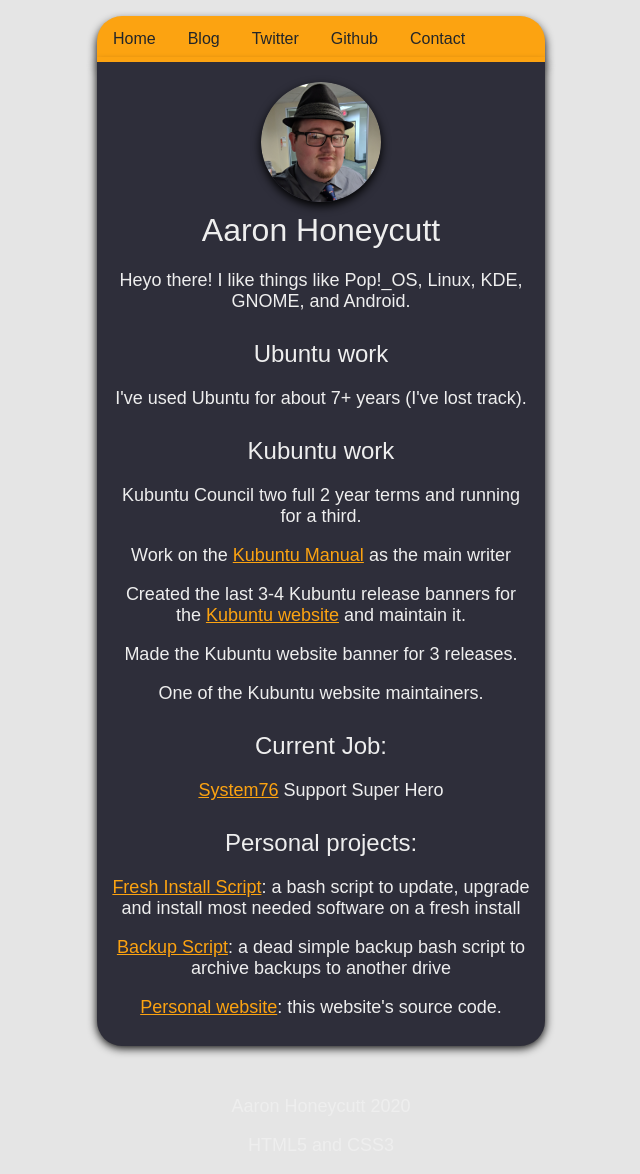
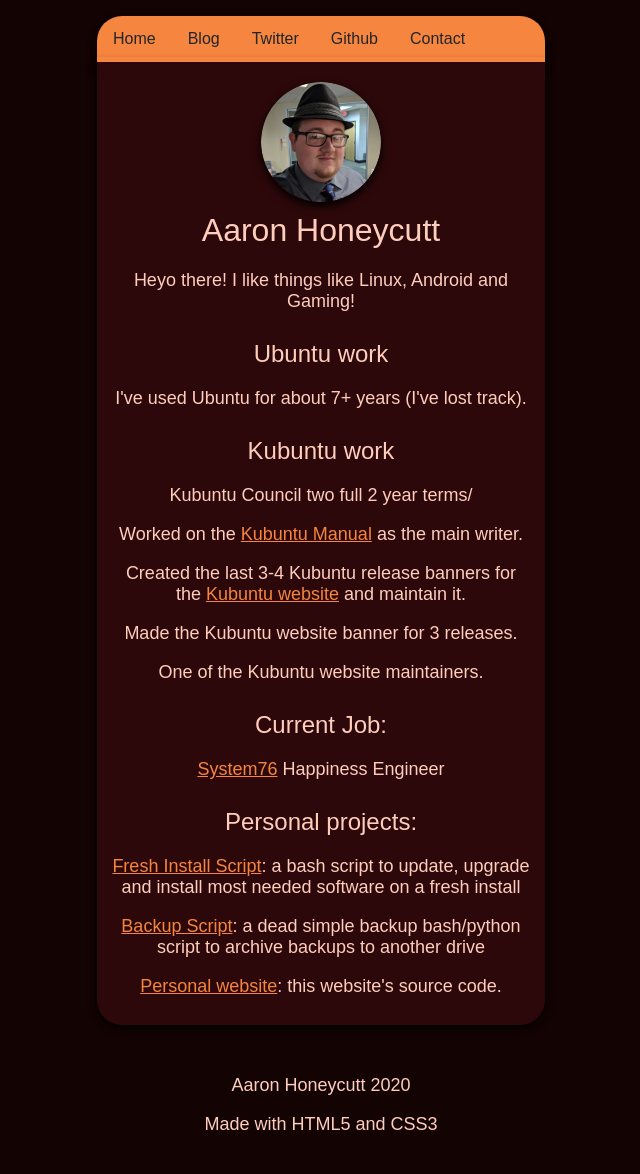
Before and after one commit to ahoneybun/website, a PHP site: page / in a window 1280 px wide. Shown: the whole page, without its empty margins (327-967 px from the left). After the commit the page ends 1130 px from the top, so only its background shows below. Run offline with PHP 8.4, Linux system fonts and the light colour scheme.

Commit message:
update color scheme and fix footer

```diff
--- a/index.html
+++ b/index.html
@@ -22,25 +22,25 @@
   <div class="content">
     <img class="face" src="images/website-image_120.png">
     <h1>Aaron Honeycutt</h1>
-      <p> Heyo there! I like things like Pop!_OS, Linux, KDE, GNOME, and Android. </p>
+      <p> Heyo there! I like things like Linux, Android and Gaming! </p>
     <h2>Ubuntu work</h2>
       <p> I've used Ubuntu for about 7+ years (I've lost track). </p>
     <h2> Kubuntu work </h2>
-      <p> Kubuntu Council two full 2 year terms and running for a third. </p>
-      <p> Work on the <a href="https://github.com/kubuntu-team/kubuntu-manual">Kubuntu Manual</a> as the main writer </p>
+      <p> Kubuntu Council two full 2 year terms/ </p>
+      <p> Worked on the <a href="https://github.com/kubuntu-team/kubuntu-manual">Kubuntu Manual</a> as the main writer. </p>
       <p> Created the last 3-4 Kubuntu release banners for the <a href="https://kubuntu.org/">Kubuntu website</a> and maintain it.</p>
       <p> Made the Kubuntu website banner for 3 releases.</p>
       <p> One of the Kubuntu website maintainers.</p>
     <h2> Current Job: </h2>
-      <p> <a href="https://system76.com">System76</a> Support Super Hero</p>
+      <p> <a href="https://system76.com">System76</a> Happiness Engineer</p>
     <h2> Personal projects: </h2>
       <p> <a href="https://github.com/ahoneybun/fresh-install-script">Fresh Install Script</a>: a bash script to update, upgrade and install most needed software on a fresh install</p>
-      <p> <a href="https://github.com/ahoneybun/backup-script">Backup Script</a>: a dead simple backup bash script to archive backups to another drive</p>
+      <p> <a href="https://github.com/ahoneybun/backup-script">Backup Script</a>: a dead simple backup bash/python script to archive backups to another drive</p>
       <p> <a href="https://github.com/ahoneybun/website">Personal website</a>: this website's source code.
   </div>
     <footer>
       <p>Aaron Honeycutt 2020</p>
-      <p>HTML5 and CSS3</p>
+      <p>Made with HTML5 and CSS3</p>
     </footer>
 </body>
 </html>
--- a/style.css
+++ b/style.css
@@ -1,10 +1,10 @@
 html, body {
   width: 100%;
-  background-color: #E5E5E5;
+  background-color: #130303;
 }
 
 h1, h2 {
-  color: #EEE;
+  color: #FFCDBC;
   font-family: Fira sans, sans-serif;
   text-align: center;
   margin-left: auto;
@@ -15,18 +15,7 @@
 }
 
 p, p1 {
-  color: #EEE;
-  font-family: Fira sans, sans-serif;
-  font-size: 18px;
-  text-align: center;
-  margin-left: auto;
-  margin-right: auto;
-  padding-left: 15px;
-  padding-right: 15px;
-}
-
-.class {
-  color: #EEE;
+  color: #FFCDBC;
   font-family: Fira sans, sans-serif;
   font-size: 18px;
   text-align: center;
@@ -52,7 +41,7 @@
   min-width: 300px;
   width: 35%;
   overflow: hidden;
-  background-color: #FCA311;
+  background-color: #F5853F;
   box-shadow: 0 5px 10px black;
   z-index: 1000;
 }
@@ -78,8 +67,8 @@
 }
 
 .navbar li a:hover {
-  background-color: #2E2E3A;
-  color: #FCFCFC;
+  background-color: #2D080A;
+  color: #FFCDBC;
 }
 
 .face {
@@ -107,7 +96,7 @@
   margin-bottom: 50px;
   border-bottom-left-radius: 25px;
   border-bottom-right-radius: 25px;
-  background-color: #2E2E3A;
+  background-color: #2D080A;
   min-width: 300px;
   width: 35%;
   height: auto;
@@ -116,20 +105,19 @@
   padding-bottom: 10px;
   float: center;
   z-index: 0;
-  box-shadow: 0 -5px 0 #FCA311, 0 2px 10px black;
+  box-shadow: 0 -5px 0 #F5853F, 0 2px 10px black;
 }
 
 .content a {
-  color: #FCA311;
+  color: #F5853F;
 }
 
 footer {
-  color: #000;
+  position: relative;
+  color: #000000;
   font-family: Fira sans, sans-serif;
   font-size: 18px;
   text-align: center;
   margin-left: auto;
   margin-right: auto;
-  padding-left: 15px;
-  padding-right: 15px;
 }
```
